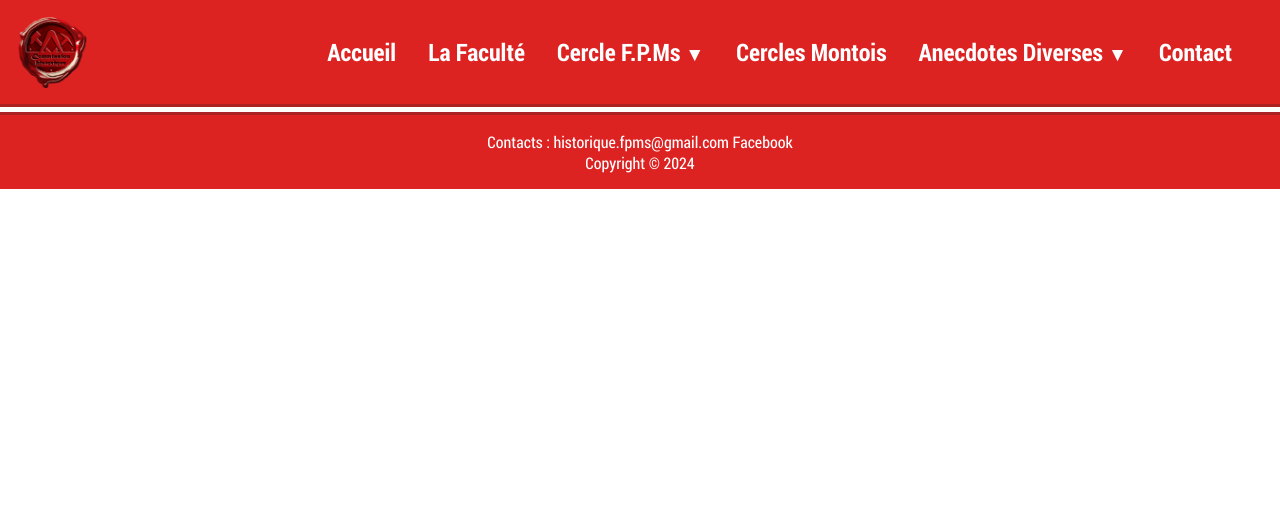
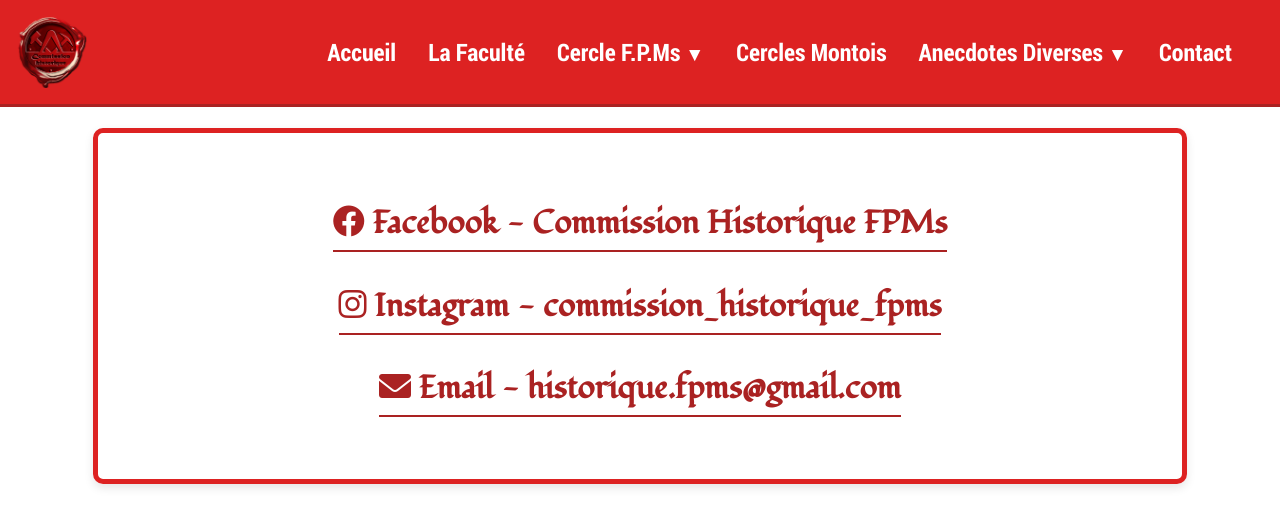
Before and after one commit to CommissionHistoriqueFPMS/Site-Com-Histo, a PHP site: page /contact.php in a window 1280 px wide. Shown: the top 527 px of the page. Run offline with PHP 8.4, Linux system fonts and the light colour scheme.

Commit message:
Make Contact page + change footer with icons and add Instagram

```diff
--- a/contact.php
+++ b/contact.php
@@ -2,11 +2,32 @@
 <html lang="fr">
 <head>
     <title>Contact - Commission Historique F.P.Ms</title>
-    <?php include('include-php/header.php');?>
+    <meta charset="UTF-8">
+    <meta name="viewport" content="width=device-width, initial-scale=1">
+
+    <link rel="shortcut icon" href="/image/logo.png">
+    <!-- Plugins -->
+    <link href="css/style.css" rel="stylesheet">
+    <link href="https://fonts.googleapis.com/css2?family=Bangers&display=swap" rel="stylesheet">
+    <link href="https://fonts.googleapis.com/css?family=Noto+Sans&display=swap" rel="stylesheet">
+    <link rel="stylesheet" href="https://cdnjs.cloudflare.com/ajax/libs/font-awesome/4.7.0/css/font-awesome.min.css">
+    <link rel="stylesheet" href="https://cdnjs.cloudflare.com/ajax/libs/font-awesome/6.0.0-beta3/css/all.min.css">
 </head>
 <body>
 <?php include('include-php/navbar.php');?>
 
-<?php include('include-php/footer.php');?>
+<div style="height: 2em"></div>
+<div class="container">
+    <div class="centered-item">
+        <div style="height: 2em"></div>
+        <a class="article-title" href="https://www.facebook.com/CommissionHistoriqueFPMs" style="text-decoration: none;"><i class="fab fa-facebook"></i> Facebook - Commission Historique FPMs</a>
+        <div style="height: 2em"></div>
+        <a class="article-title"  href="https://www.instagram.com/commission_historique_fpms/" style="text-decoration: none;"><i class="fab fa-instagram"></i> Instagram - commission_historique_fpms</a>
+        <div style="height: 2em"></div>
+        <a class="article-title"  href="mailto:historique.fpms@gmail.com" style="text-decoration: none;"><i class="fas fa-envelope"></i> Email - historique.fpms@gmail.com</a>
+        <div style="height: 2em"></div>
+    </div>
+</div>
+
 </body>
 </html>
--- a/include-php/footer.php
+++ b/include-php/footer.php
@@ -24,8 +24,9 @@
     <footer>
         <div>
             Contacts :
-            <a href="mailto:historique.fpms@gmail.com">historique.fpms@gmail.com</a>
-            <a class="flex items-center gap-2" href="https://www.facebook.com/CommissionHistoriqueFPMs">Facebook</a>
+            <a href="mailto:historique.fpms@gmail.com"><i class="fas fa-envelope"></i></a>
+            <a class="flex items-center gap-2" href="https://www.facebook.com/CommissionHistoriqueFPMs"><i class="fab fa-facebook"></i></a>
+            <a class="flex items-center gap-2" href="https://www.instagram.com/commission_historique_fpms/"><i class="fab fa-instagram"></i></a>
         </div>
         <div>
 Copyright &copy; 2024
--- a/include-php/header.php
+++ b/include-php/header.php
@@ -9,6 +9,7 @@
 <link href="https://fonts.googleapis.com/css2?family=Bangers&display=swap" rel="stylesheet">
 <link href="https://fonts.googleapis.com/css?family=Noto+Sans&display=swap" rel="stylesheet">
 <link rel="stylesheet" href="https://cdnjs.cloudflare.com/ajax/libs/font-awesome/4.7.0/css/font-awesome.min.css">
+<link rel="stylesheet" href="https://cdnjs.cloudflare.com/ajax/libs/font-awesome/6.0.0-beta3/css/all.min.css">
 <script src="/javascript/main-scripts.js"></script>
 
 <?php
```
